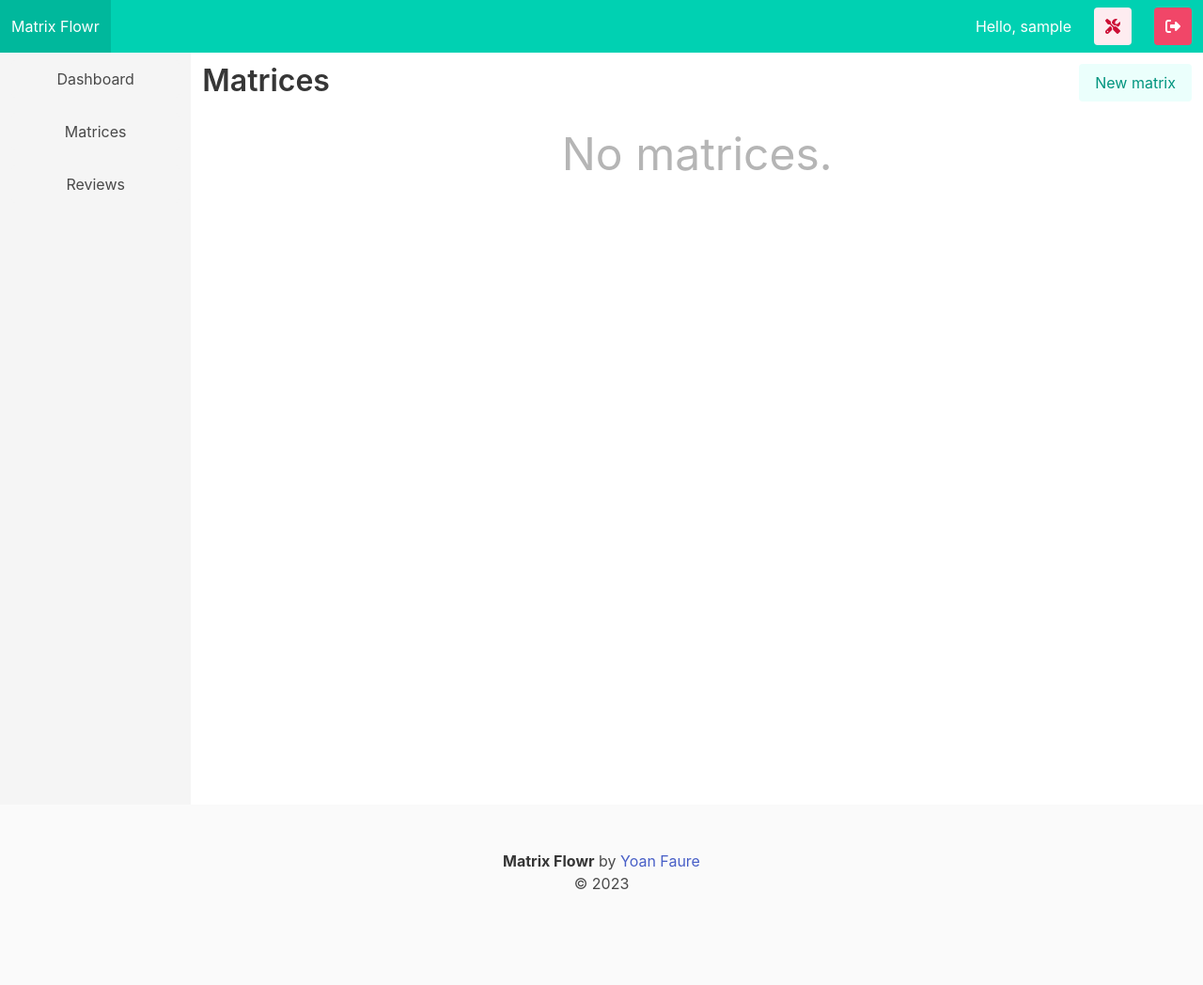
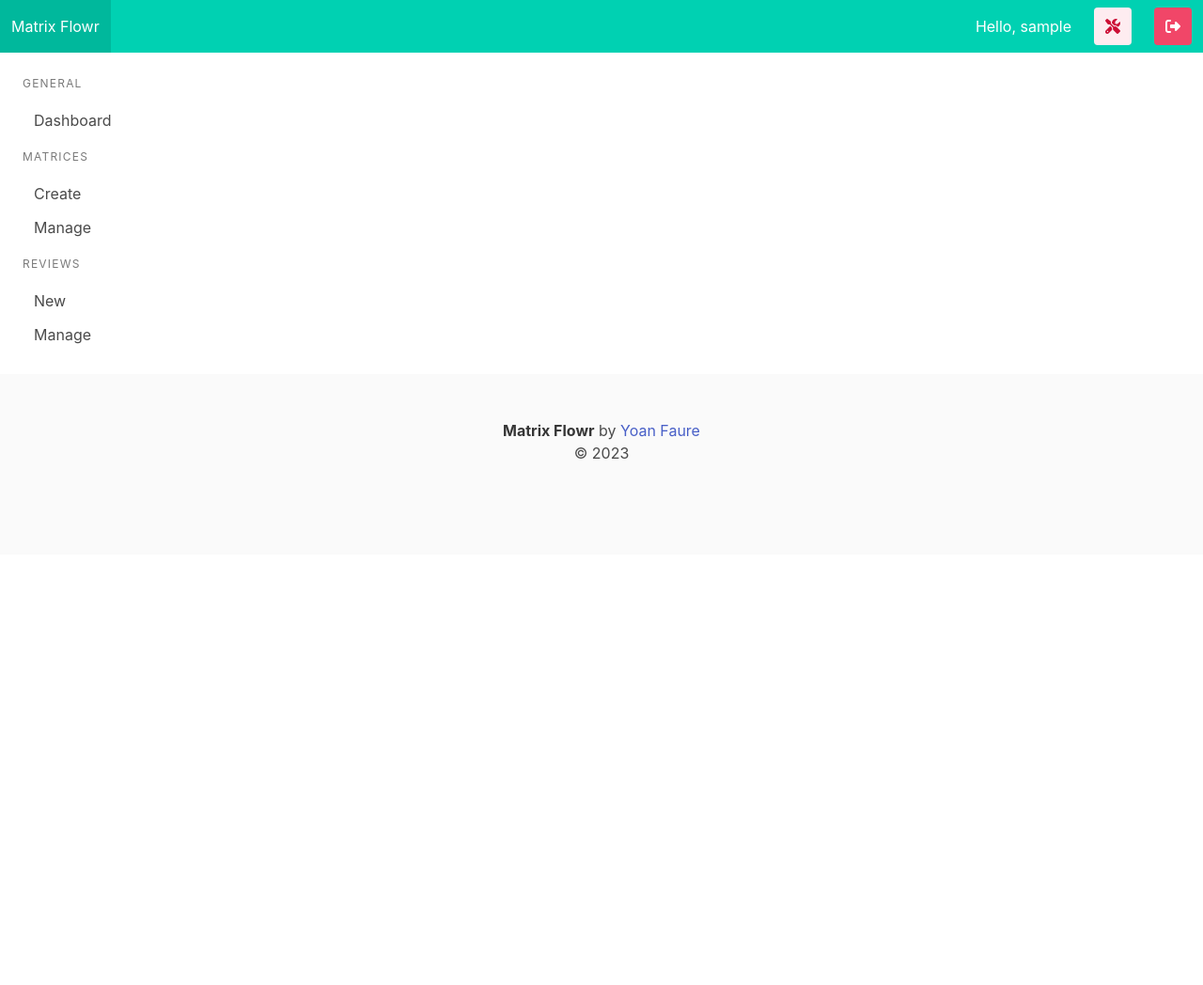
Before and after one commit to y0anfa/matrix-flowr, a Django app: page / in a window 1280 px wide. Shown: the whole page at 94% size. After the commit the page ends 488 px from the top, so only its background shows below. Run offline with Django 4.2, Linux system fonts and the light colour scheme; the visitor is signed in with stand-in values (Sample User, id 1); data that the repository does not hold is empty; some libraries are stand-ins or nearby versions.

Commit message:
some changes

```diff
--- a/matrixflowr/dashboard/views.py
+++ b/matrixflowr/dashboard/views.py
@@ -12,4 +12,4 @@ def view_dashboard(request):
         matrix.nb_active_flows = Flow.objects.filter(matrix=matrix.id).filter(is_active=True).count()
         matrix.nb_comments = Comment.objects.filter(matrix=matrix.id).count()
 
-    return render(request, "dashboard/index.html", {"matrices": matrices})
+    return render(request, "dashboard/view_dashboard.html", {"matrices": matrices})
--- a/matrixflowr/matrix/urls.py
+++ b/matrixflowr/matrix/urls.py
@@ -2,6 +2,7 @@ from django.urls import path
 from . import views
 
 urlpatterns = [
+    path('list', views.matrices_list, name='matrices_list'),
     path('<int:id>', views.view_matrix, name='view_matrix'),
     path('new', views.create_matrix, name='create_matrix'),
     path('<int:id>/edit', views.edit_matrix, name='edit_matrix'),
--- a/matrixflowr/matrixflowr/settings.py
+++ b/matrixflowr/matrixflowr/settings.py
@@ -128,6 +128,8 @@ STATICFILES_DIRS = [
 
 STATIC_URL = '/static/'
 
+# STATIC_ROOT = os.path.join(BASE_DIR, 'static')
+
 LOGIN_URL = '/auth/login'
 
 # Default primary key field type
--- a/matrixflowr/static/css/custom.css
+++ b/matrixflowr/static/css/custom.css
@@ -1,20 +1,10 @@
-.custom-fullheight {
-    height: 100vh;
+.page-content {
+    flex: 1;
+    margin: .75rem;
 }
 
-.custom-vnavbar {
-    padding-right: 0;
-    padding-bottom: 0;
-}
-
-.columns:has(.custom-content) {
-    margin-right: 0;
-    margin-bottom: 0;
-}
-
-.custom-content {
-    margin-top: 12px;
-    padding-bottom: 0;
+.footer {
+    bottom: 0;
 }
 
 .custom-login {
--- a/matrixflowr/static/js/custom.js
+++ b/matrixflowr/static/js/custom.js
@@ -5,6 +5,12 @@ dropdowns.forEach((dropdown) => {
 
     dropdownTrigger.addEventListener('click', () => {
         dropdown.classList.toggle('is-active');
+
+        dropdowns.forEach(function (otherDropdown) {
+            if (otherDropdown !== dropdown) {
+                otherDropdown.classList.remove('is-active');
+            }
+        });
     });
 });
 
@@ -16,18 +22,3 @@ document.addEventListener('click', function (event) {
         });
     }
 });
-
-dropdowns.forEach(function (dropdown) {
-    const dropdownTrigger = dropdown.querySelector('.dropdown-trigger button');
-
-    dropdownTrigger.addEventListener('click', function () {
-        // Fermer les autres dropdowns ouverts
-        dropdowns.forEach(function (otherDropdown) {
-            if (otherDropdown !== dropdown) {
-                otherDropdown.classList.remove('is-active');
-            }
-        });
-
-        dropdown.classList.toggle('is-active');
-    });
-});
--- a/matrixflowr/templates/base.html
+++ b/matrixflowr/templates/base.html
@@ -41,21 +41,24 @@
             </div>
         </div>
     </nav>
-    <div class="columns">
-        <div class="column is-2-desktop is-3-tablet custom-vnavbar">
-            <nav class="navbar is-light is-fullwidth custom-fullheight">
-                <div class="navbar-menu is-flex is-flex-direction-column is-justify-content-flex-start">
-                    <div class="navbar-item is-fullwidth">
-                        <a href="{% url 'view_dashboard' %}" class="button is-fullwidth is-light">Dashboard</a>
-                    </div>
-                    <div class="navbar-item is-fullwidth">
-                        <a class="button is-fullwidth is-light">Matrices</a>
-                    </div>
-                    <div class="navbar-item is-fullwidth">
-                        <a class="button is-fullwidth is-light">Reviews</a>
-                    </div>
-                </div>
-            </nav>
+    <div class="columns page-content">
+        <div class="column is-2-desktop is-3-tablet">
+            <aside class="menu">
+                <p class="menu-label">General</p>
+                <ul class="menu-list">
+                    <li><a href="{% url 'view_dashboard' %}">Dashboard</a></li>
+                </ul>
+                <p class="menu-label">Matrices</p>
+                <ul class="menu-list">
+                    <li><a href="{% url 'create_matrix' %}">Create</a></li>
+                    <li><a href="{% url 'matrices_list' %}">Manage</a></li>
+                </ul>
+                <p class="menu-label">Reviews</p>
+                <ul class="menu-list">
+                    <li><a href="#">New</a></li>
+                    <li><a href="#">Manage</a></li>
+                </ul>
+            </aside>
         </div>
         <div class="column is-10-desktop is-9-tablet custom-content">
         {% block content %}
--- a/matrixflowr/templates/dashboard/index.html
+++ /dev/null
@@ -1,61 +0,0 @@
-{% extends 'base.html' %}
-
-{% block title %}Dashboard{% endblock %}
-
-{% block content %}
-<div class="is-flex is-flex-direction-row">
-    <h2 class="title is-flex-grow-1">Matrices</h2>
-    <a href="{% url 'create_matrix' %}" class="button is-primary is-light">New matrix</a>
-</div>
-{% if matrices %}
-<table class="table is-striped is-hoverable is-fullwidth">
-    <thead>
-        <tr>
-            <th>Name</th>
-            <th>Vendor</th>
-            <th>Product</th>
-            <th>Active flows</th>
-            <th>Comments</th>
-            <th>Actions</th>
-        </tr>
-    </thead>
-    <tbody>
-    {% for matrix in matrices %}
-        <tr>
-            <td><a href="{% url 'view_matrix' matrix.id %}">{{ matrix.name }}</a></td>
-            <td>{{ matrix.vendor }}</td>
-            <td>{{ matrix.product }}</td>
-            <td>{{ matrix.nb_active_flows }}</td>
-            <td>{{ matrix.nb_comments }}</td>
-            <td>
-                <div class="dropdown">
-                    <div class="dropdown-trigger">
-                        <button class="button" aria-haspopup="true" aria-controls="dropdown-menu">
-                            <span>Action</span>
-                            <span class="icon is-small"><i class="fa-solid fa-angle-down" aria-hidden="true"></i></span>
-                        </button>
-                    </div>
-                    <div class="dropdown-menu" id="dropdown-menu" role="menu">
-                        <div class="dropdown-content">
-                            <a href="#" class="dropdown-item has-text-grey-light">
-                                Review
-                            </a>
-                            <a href="{% url 'edit_matrix' matrix.id %}" class="dropdown-item">
-                                Edit
-                            </a>
-                            <hr class="dropdown-divider">
-                            <a href="{% url 'delete_matrix' matrix.id %}" class="dropdown-item has-text-danger">
-                                Delete
-                            </a>
-                        </div>
-                    </div>
-                </div>
-            </td>
-        </tr>
-    {% endfor %}
-    </tbody>
-</table>
-{% else %}
-<p class="is-size-1 has-text-centered has-text-grey-light">No matrices.</p>
-{% endif %}
-{% endblock %}
--- /dev/null
+++ b/matrixflowr/templates/dashboard/view_dashboard.html
@@ -0,0 +1,11 @@
+{% extends 'base.html' %}
+
+{% block title %}Dashboard{% endblock %}
+
+{% block content %}
+<div class="tile is-ancestor">
+    <div class="tile">
+
+    </div>
+</div>
+{% endblock %}
--- a/matrixflowr/templates/matrix/create_flow.html
+++ b/matrixflowr/templates/matrix/create_flow.html
@@ -3,6 +3,7 @@
 {% block title %}New flow{% endblock %}
 
 {% block content %}
+<div class="box">
     <h1 class="title">New flow</h1>
     <form action="{% url 'create_flow' matrix_id %}" method="post">
         {% csrf_token %}
@@ -44,4 +45,5 @@
             <input type="submit" class="button is-primary is-fullwidth" value="Create">
         </div>
     </form>
+</div>
 {% endblock %}
--- a/matrixflowr/templates/matrix/create_matrix.html
+++ b/matrixflowr/templates/matrix/create_matrix.html
@@ -3,6 +3,7 @@
 {% block title %}New matrix{% endblock %}
 
 {% block content %}
+<div class="box">
     <h1 class="title">New Matrix</h1>
     <form action="{% url 'create_matrix' %}" method="post">
     {% csrf_token %}
@@ -36,4 +37,5 @@
             <input type="submit" class="button is-primary is-fullwidth" value="Create">
         </div>
     </form>
+</div>
 {% endblock %}
--- a/matrixflowr/templates/matrix/edit_flow.html
+++ b/matrixflowr/templates/matrix/edit_flow.html
@@ -3,6 +3,7 @@
 {% block title %}Edit flow {{ flow.name }}{% endblock %}
 
 {% block content %}
+<div class="box">
     <h1 class="title">Edit flow {{ flow.name }}</h1>
     <form action="{% url 'edit_flow' matrix.id flow.id %}" method="post">
         {% csrf_token %}
@@ -44,4 +45,5 @@
             <input type="submit" class="button is-primary is-fullwidth" value="Edit">
         </div>
     </form>
+</div>
 {% endblock %}
--- a/matrixflowr/templates/matrix/edit_matrix.html
+++ b/matrixflowr/templates/matrix/edit_matrix.html
@@ -3,6 +3,7 @@
 {% block title %}Edit matrix {{ matrix.name }}{% endblock %}
 
 {% block content %}
+<div class="box">
     <h1 class="title">Edit matrix {{ matrix.name }}</h1>
     <form action="{% url 'edit_matrix' matrix.id %}" method="post">
         {% csrf_token %}
@@ -36,4 +37,5 @@
             <input type="submit" class="button is-primary is-fullwidth" value="Edit">
         </div>
     </form>
+</div>
 {% endblock %}
```
Also changed, not shown: matrixflowr/matrix/views.py (+11 -2 lines), matrixflowr/templates/matrix/matrices_list.html (added, +63 -0 lines), matrixflowr/templates/matrix/view_matrix.html (+22 -26 lines). Lines whose indentation alone changed are shown as unchanged.
